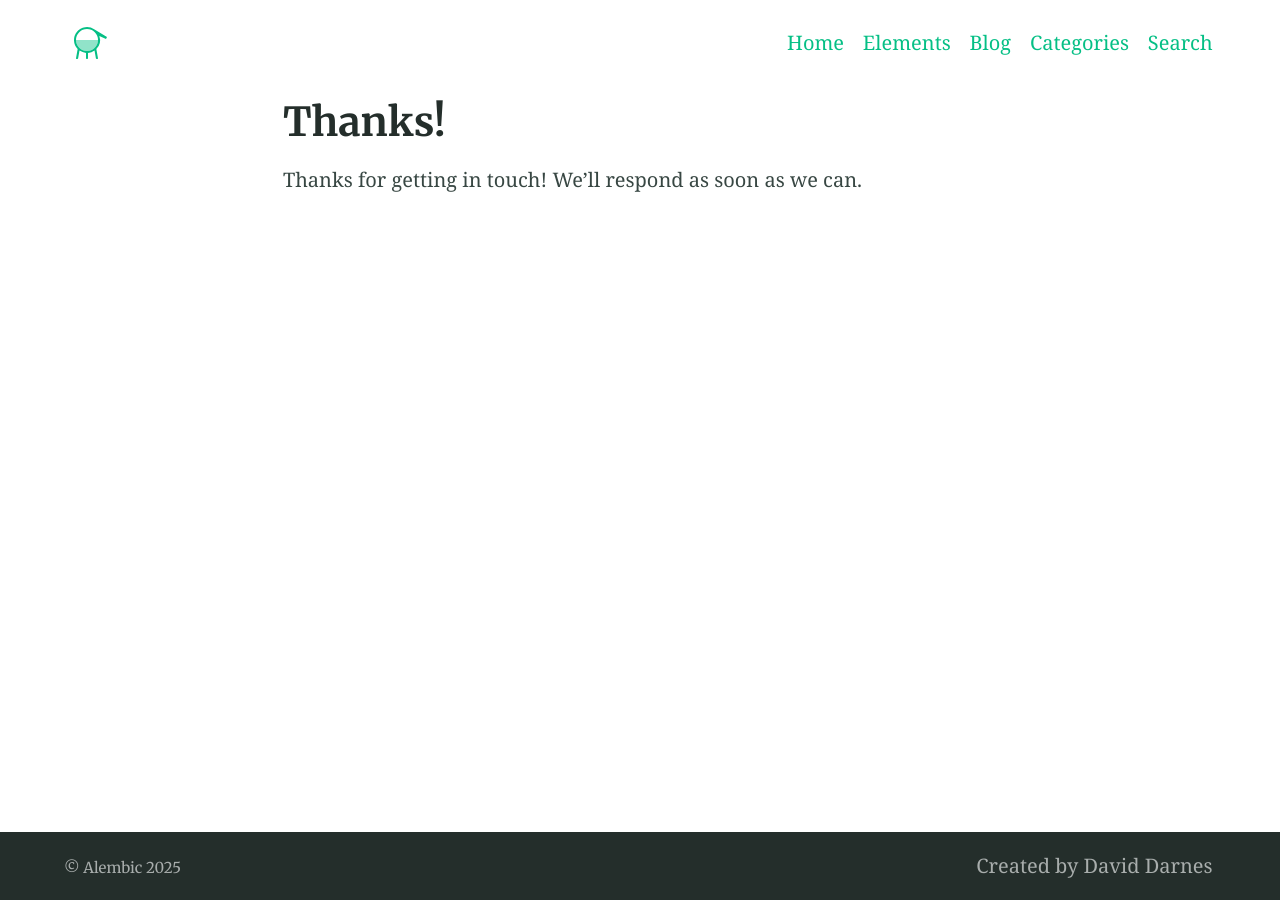
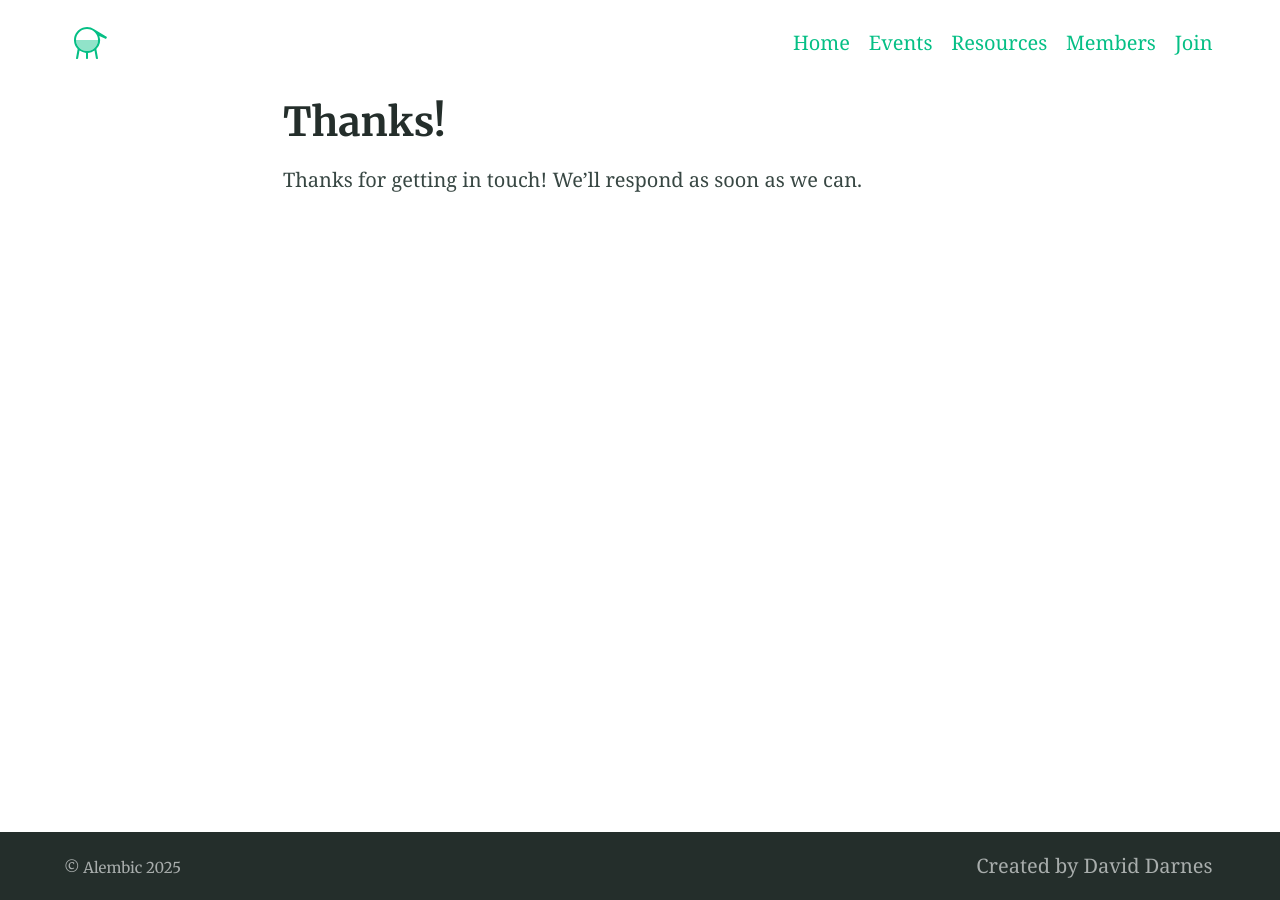
Before and after one commit to dynreshpc/dynreshpc.github.io, a Jekyll site: the page built from thanks.md, in a window 1280 px wide. Built offline with Jekyll 4.4.1, drawn with Linux system fonts in a browser that asks for light colours.

```diff
--- a/_config.yml
+++ b/_config.yml
@@ -123,13 +123,13 @@ favicons: # Favicons are also used in the manifest file. Syntax is 'size: path'
 navigation_header:
 - title: Home
   url: /
-- title: Elements
+- title: Events
   url: /elements/
-- title: Blog
+- title: Resources
   url: /blog/
-- title: Categories
+- title: Members
   url: /categories/
-- title: Search
+- title: Join
   url: /search/
 #- title: Fork Alembic
 #  url: https://github.com/daviddarnes/alembic
```
Also changed, not shown: index.md (+4 -4 lines).
